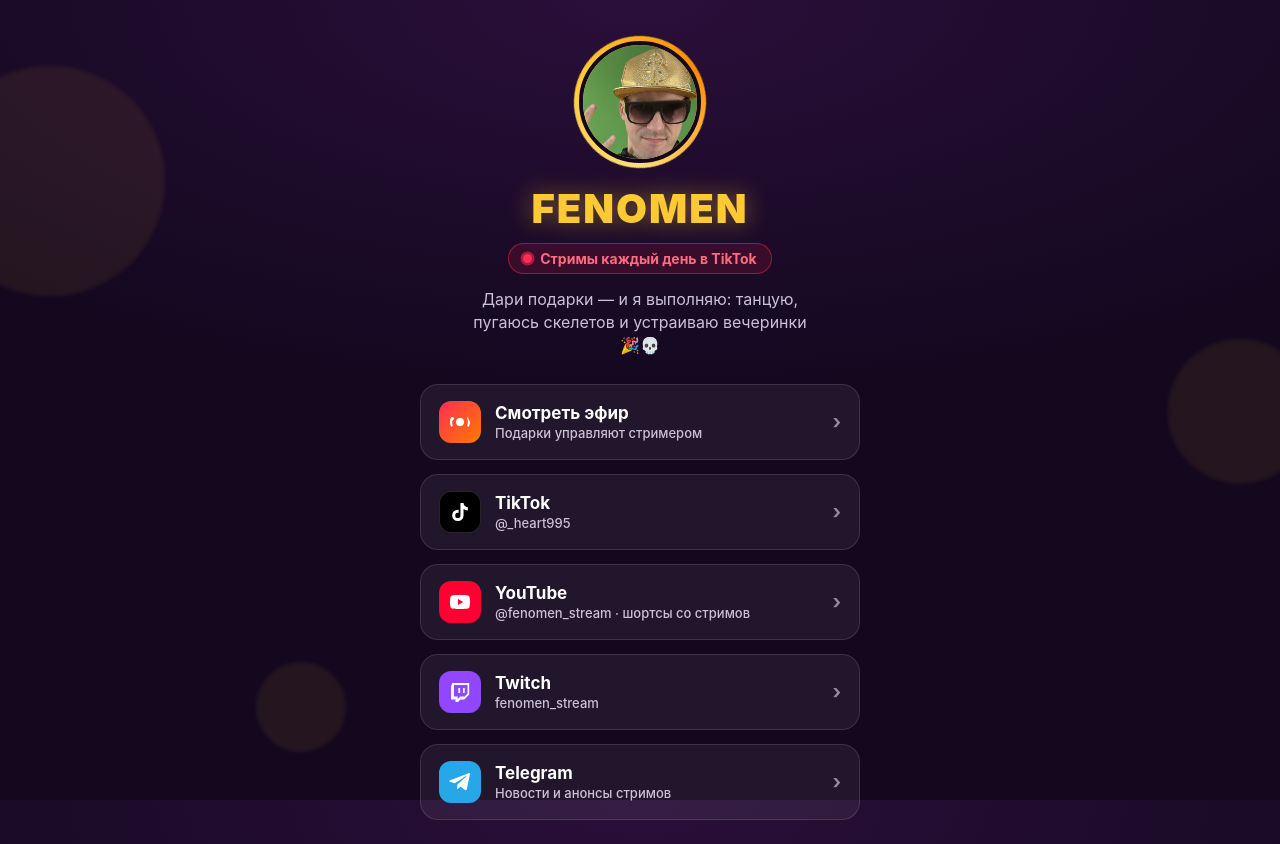
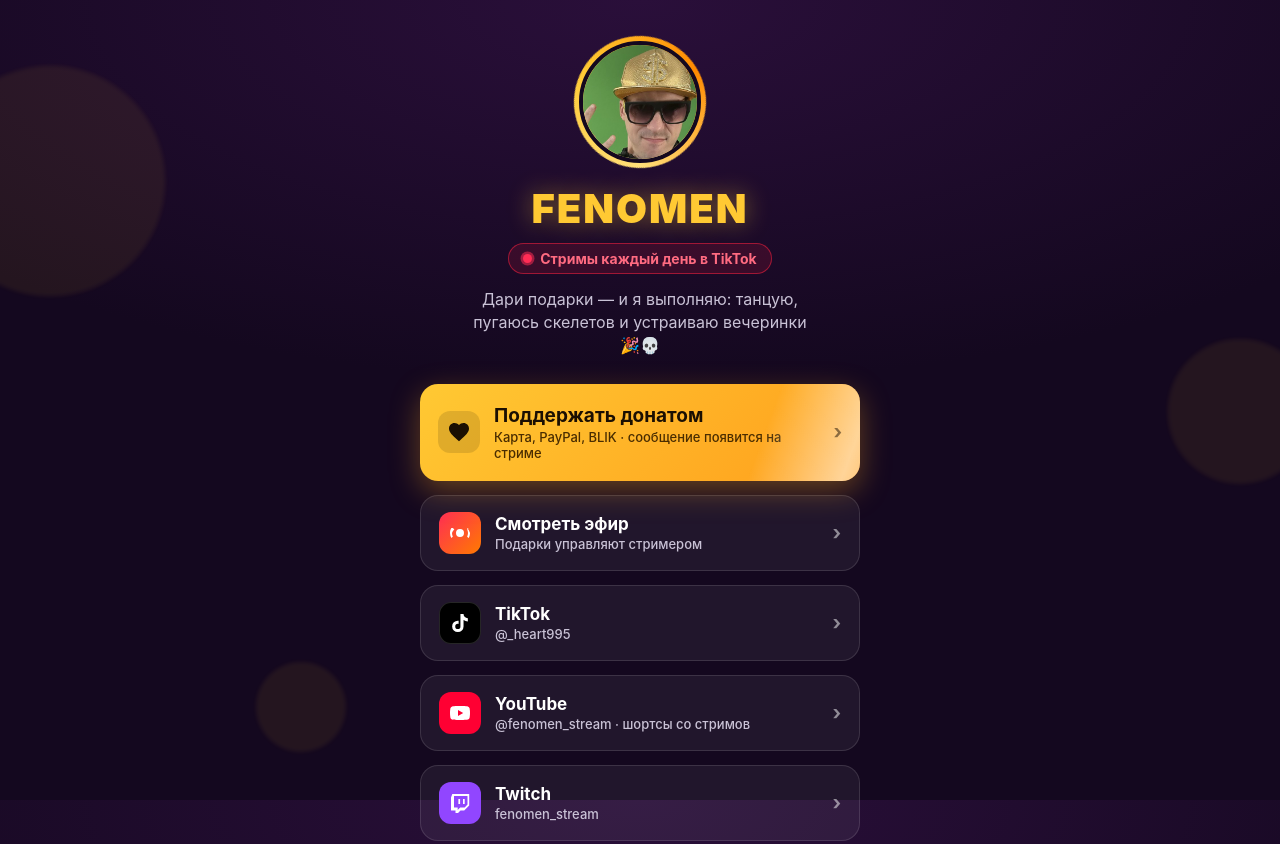
Before and after one commit to taec432-maker/fenomen, a plain HTML site: page index.html in a window 1280 px wide. Shown: the top 844 px of the page. Drawn offline with Linux system fonts and the light colour scheme.

Commit message:
Add files via upload
Add donate button (Tipply)

```diff
--- a/index.html
+++ b/index.html
@@ -86,13 +86,11 @@
   <p class="bio">Дари подарки — и я выполняю: танцую, пугаюсь скелетов и устраиваю вечеринки 🎉💀</p>
 
   <nav class="links">
-    <!-- DONATE-HIDDEN: раскомментировать и вставить ссылку вместо #donate, когда будет готова
-    <a class="btn donate" href="#donate" target="_blank" rel="noopener">
+    <a class="btn donate" href="https://tipply.pl/@fenomen_tiktok" target="_blank" rel="noopener">
       <span class="shine"></span>
       <span class="ic"><svg viewBox="0 0 24 24"><path d="M12 21.35l-1.45-1.32C5.4 15.36 2 12.28 2 8.5 2 5.42 4.42 3 7.5 3c1.74 0 3.41.81 4.5 2.09C13.09 3.81 14.76 3 16.5 3 19.58 3 22 5.42 22 8.5c0 3.78-3.4 6.86-8.55 11.54L12 21.35z"/></svg></span>
-      <span class="t">Поддержать донатом<small>Твоё сообщение появится на стриме</small></span><span class="arr">›</span>
+      <span class="t">Поддержать донатом<small>Карта, PayPal, BLIK · сообщение появится на стриме</small></span><span class="arr">›</span>
     </a>
-    -->
     <a class="btn live-btn" href="https://www.tiktok.com/@_heart995/live" target="_blank" rel="noopener">
       <span class="ic"><svg viewBox="0 0 24 24"><path d="M12 8a4 4 0 100 8 4 4 0 000-8zm-7.07-.93l1.41 1.41A7.95 7.95 0 004 12c0 1.3.31 2.53.86 3.62l-1.43 1.43A9.94 9.94 0 012 12c0-1.8.48-3.5 1.33-4.96zm14.14 0A9.94 9.94 0 0122 12c0 1.86-.51 3.6-1.4 5.09l-1.45-1.45A7.95 7.95 0 0020 12c0-1.27-.3-2.47-.82-3.53l1.43-1.4z"/></svg></span>
       <span class="t">Смотреть эфир<small>Подарки управляют стримером</small></span><span class="arr">›</span>
```
